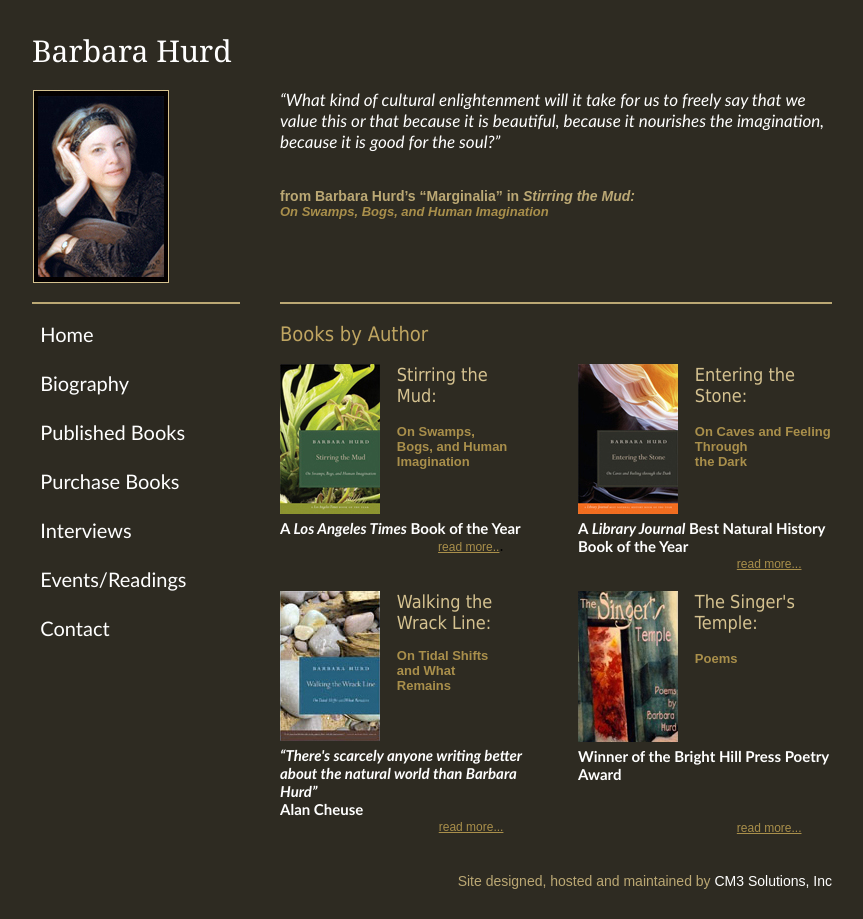
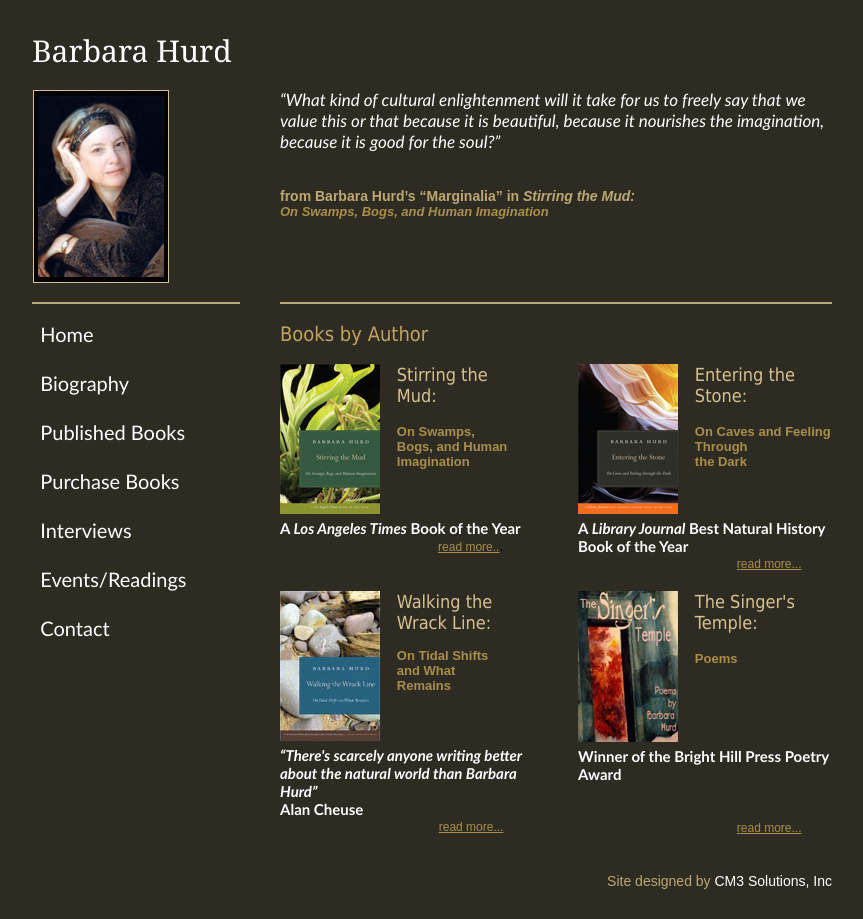
Before and after one commit to BarbaraHurd/BarbaraHurd.github.io, a plain HTML site: page Author_Website/Author_Website/index.htm in a window 1280 px wide. Shown: the whole page, without its empty margins (208-1071 px from the left). Drawn offline with Linux system fonts and the light colour scheme.

Commit message:
Update index.htm

```diff
--- a/Author_Website/Author_Website/index.htm
+++ b/Author_Website/Author_Website/index.htm
@@ -334,7 +334,7 @@
                   <td align="right">&nbsp;</td>
                 </tr>
                 <tr>
-                  <td align="right" class="moreabout">Site designed, hosted and maintained by <a href="http://www.cm3solutions.com" target="_blank" style="color:#FFFFFF; text-decoration:none">CM3 Solutions, Inc</a></td>
+                  <td align="right" class="moreabout">Site designed by <a href="http://www.cm3solutions.com" target="_blank" style="color:#FFFFFF; text-decoration:none">CM3 Solutions, Inc</a></td>
                 </tr>
               </table>
 
```
